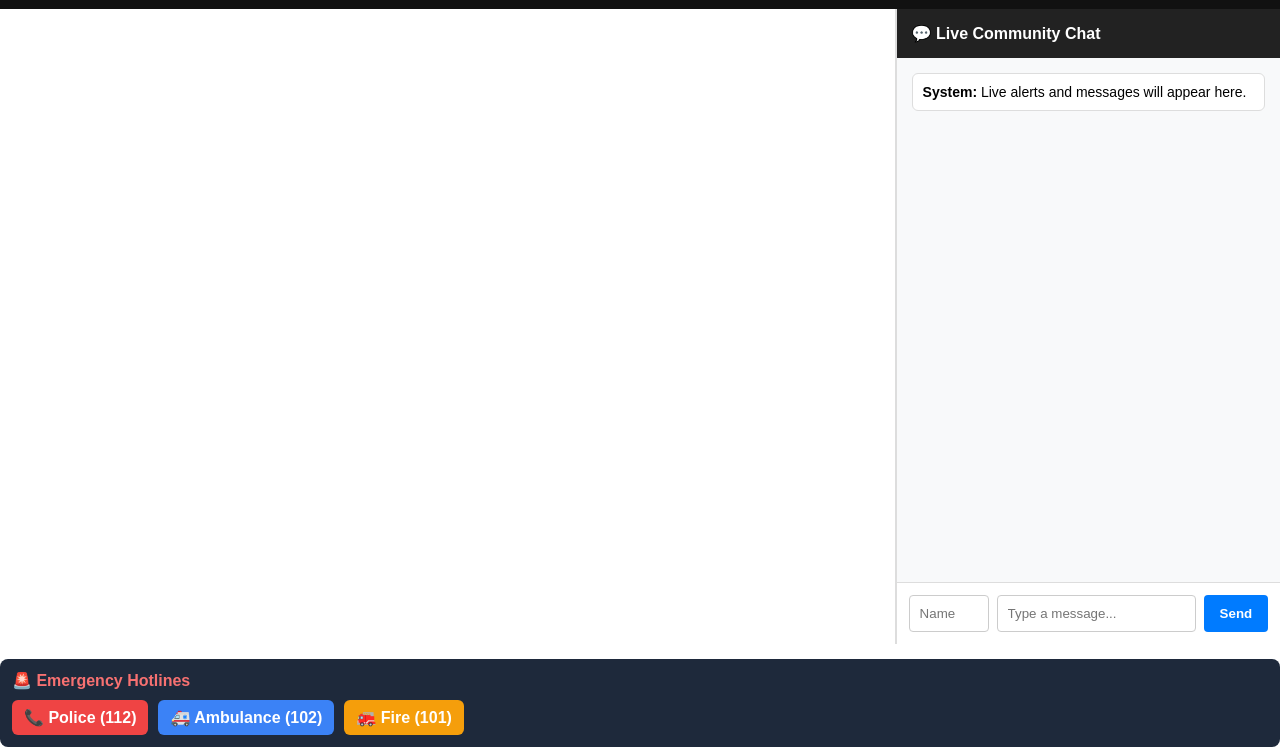
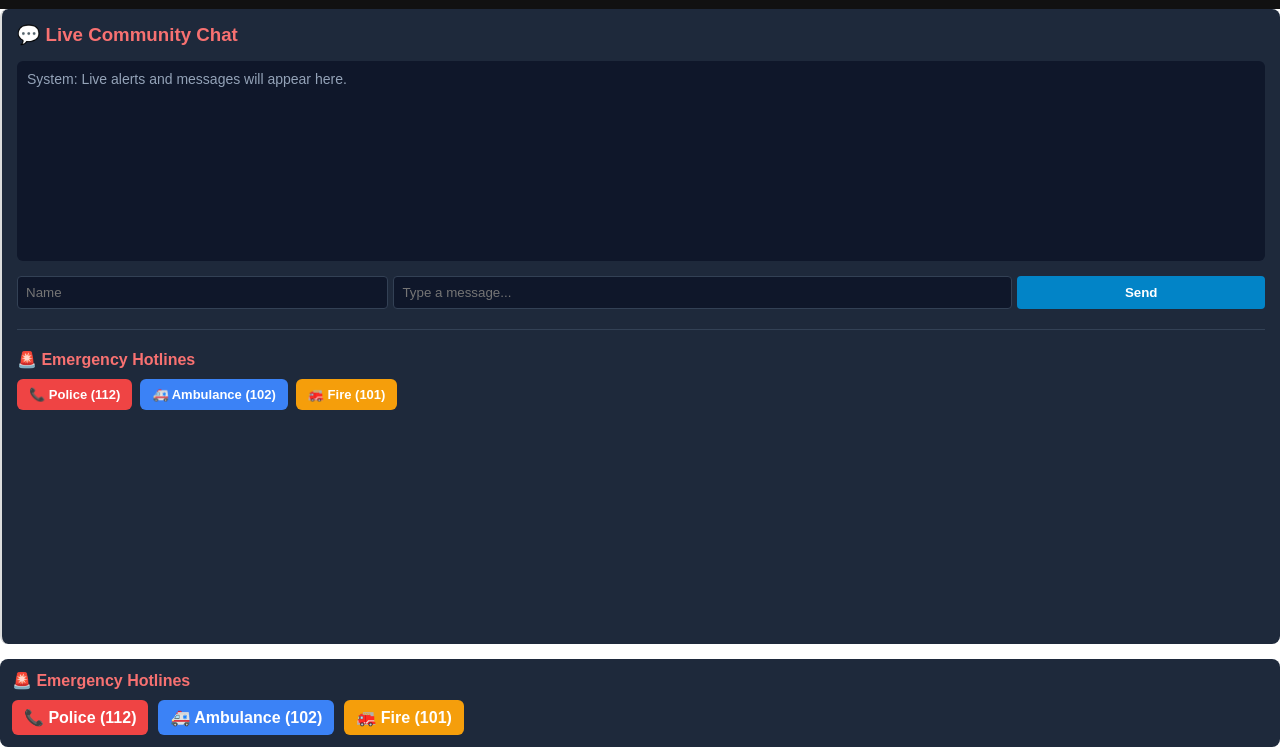
Before and after one commit to spriya40372-boop/community-sos, a website: page index.html in a window 1280 px wide. Shown: the part 53-800 px from the top of the page. Drawn offline with nearby package versions, Linux system fonts and the light colour scheme.

Commit message:
Add hotlines buttons inside chat panel

```diff
--- a/index.html
+++ b/index.html
@@ -45,20 +45,35 @@
     <button class="sos-btn" onclick="sendSOS()">BROADCAST SOS</button>
   </div>
 
-  <div class="app-body">
-    <div id="map"></div>
-    <div class="chat-panel">
-      <div class="chat-header">💬 Live Community Chat</div>
-      <div class="chat-messages" id="chatBox">
-        <div class="msg"><b>System:</b> Live alerts and messages will appear here.</div>
-      </div>
-      <div class="chat-input">
-        <input type="text" id="username" placeholder="Name" style="width: 80px;" />
-        <input type="text" id="message" placeholder="Type a message..." onkeypress="if(event.key==='Enter') sendChat()"/>
-        <button onclick="sendChat()">Send</button>
-      </div>
+  <div class="chat-panel" style="background: #1e293b; padding: 15px; border-radius: 8px; color: white; display: flex; flex-direction: column; gap: 15px;">
+
+    <h3 style="margin: 0; color: #f87171; font-family: sans-serif;">💬 Live Community Chat</h3>
+
+    <!-- Messages Box -->
+    <div id="messages" style="height: 200px; overflow-y: auto; background: #0f172a; padding: 10px; border-radius: 6px; font-family: sans-serif; font-size: 14px;">
+        <p style="color: #94a3b8; margin: 0;">System: Live alerts and messages will appear here.</p>
     </div>
-  </div>
+
+    <!-- Chat Inputs -->
+    <div style="display: flex; gap: 5px;">
+        <input type="text" id="username" placeholder="Name" style="width: 30%; padding: 8px; border-radius: 4px; border: 1px solid #334155; background: #0f172a; color: white;">
+        <input type="text" id="message" placeholder="Type a message..." style="width: 50%; padding: 8px; border-radius: 4px; border: 1px solid #334155; background: #0f172a; color: white;">
+        <button onclick="sendMessage()" style="width: 20%; background: #0284c7; color: white; border: none; border-radius: 4px; font-weight: bold; cursor: pointer;">Send</button>
+    </div>
+
+    <hr style="border: 0; border-top: 1px solid #334155; margin: 5px 0;">
+
+    <!-- Emergency Hotlines -->
+    <div class="emergency-panel">
+        <h4 style="color: #f87171; margin: 0 0 10px 0; font-family: sans-serif;">🚨 Emergency Hotlines</h4>
+        <div style="display: flex; gap: 8px; flex-wrap: wrap;">
+            <a href="tel:112" style="background: #ef4444; color: white; padding: 8px 12px; text-decoration: none; border-radius: 6px; font-weight: bold; font-size: 13px; font-family: sans-serif;">📞 Police (112)</a>
+            <a href="tel:102" style="background: #3b82f6; color: white; padding: 8px 12px; text-decoration: none; border-radius: 6px; font-weight: bold; font-size: 13px; font-family: sans-serif;">🚑 Ambulance (102)</a>
+            <a href="tel:101" style="background: #f59e0b; color: white; padding: 8px 12px; text-decoration: none; border-radius: 6px; font-weight: bold; font-size: 13px; font-family: sans-serif;">🚒 Fire (101)</a>
+        </div>
+    </div>
+
+</div>
 
   <script src="https://unpkg.com/leaflet@1.9.4/dist/leaflet.js"></script>
   <!-- Quick Emergency Contacts -->
```
